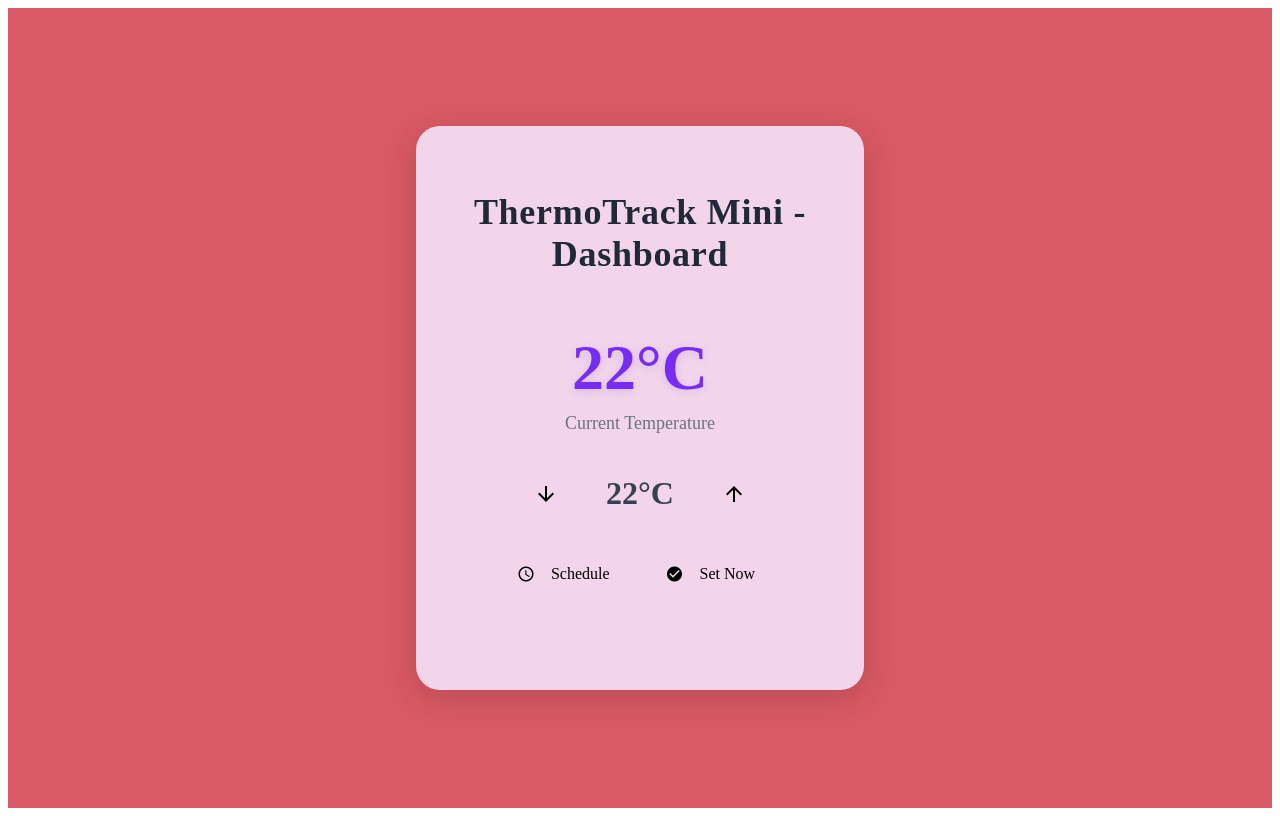
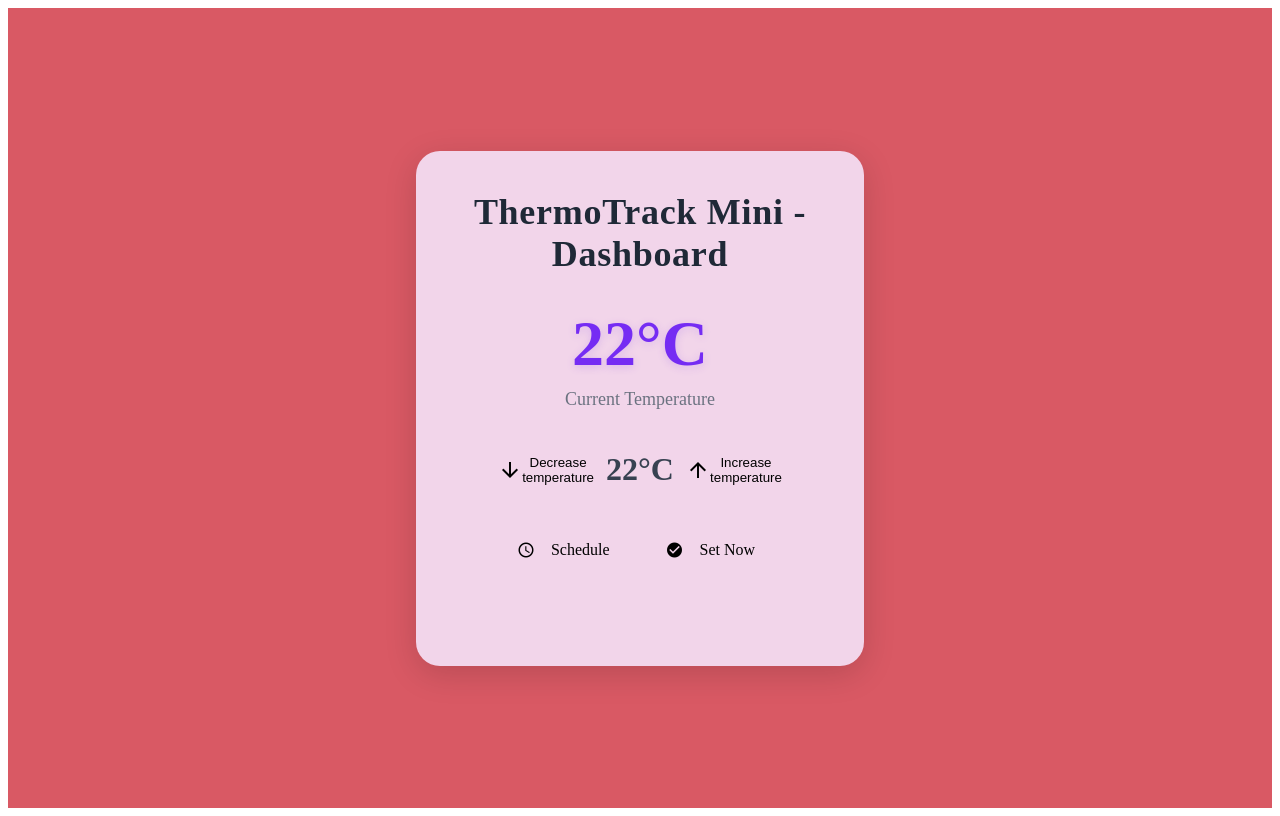
Before and after one commit to Marian2910/ThermoTrack-Mini---UI, an Angular app in the folder thermotrack-mini/: page / in a window 1280 px wide. Built offline with nearby package versions, Linux system fonts and the light colour scheme.

Commit message:
Dashboard designed, dashboard done and data loader ready

```diff
--- a/thermotrack-mini/src/app/app.html
+++ b/thermotrack-mini/src/app/app.html
@@ -1,17 +1,19 @@
 <main class="thermo-main">
   <mat-card class="thermo-card">
-    <h1 class="thermo-title">ThermoTrack Mini - Dashboard</h1>
+    <mat-card-title class="thermo-title">ThermoTrack Mini - Dashboard</mat-card-title>
     <div class="thermo-current">
       <span class="thermo-current-value">{{ currentTemperature }}°C</span>
       <span class="thermo-current-label">Current Temperature</span>
     </div>
-    <div class="thermo-controls">
+    <div class="thermo-controls" role="group" aria-label="Temperature controls">
       <button mat-fab color="primary" (click)="decreaseTemp()" aria-label="Decrease temperature">
         <mat-icon>arrow_downward</mat-icon>
+        <span class="visually-hidden">Decrease temperature</span>
       </button>
       <span class="thermo-desired">{{ desiredTemperature }}°C</span>
       <button mat-fab color="primary" (click)="increaseTemp()" aria-label="Increase temperature">
         <mat-icon>arrow_upward</mat-icon>
+        <span class="visually-hidden">Increase temperature</span>
       </button>
     </div>
     <div class="thermo-actions">
@@ -29,4 +31,4 @@
     </div>
   </mat-card>
 </main>
-<router-outlet />
+<router-outlet></router-outlet>
```
Also changed, not shown: 1 other file (tests, documents, lock files or other folders).
